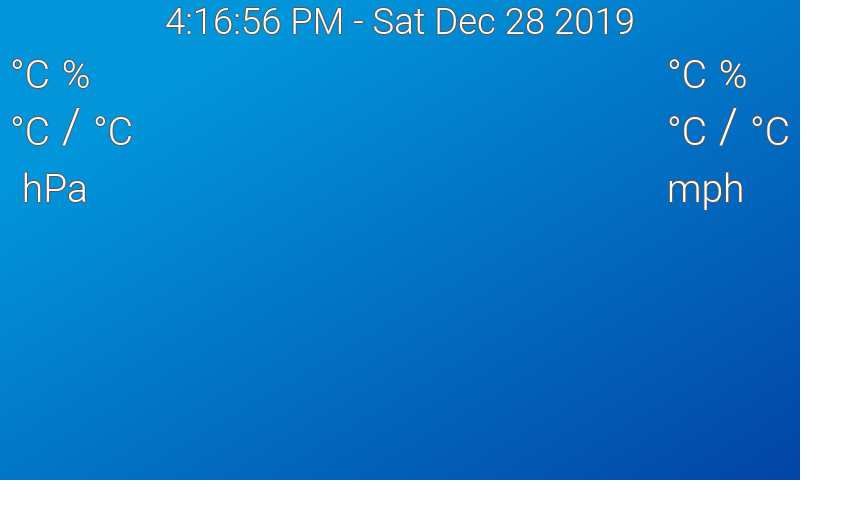
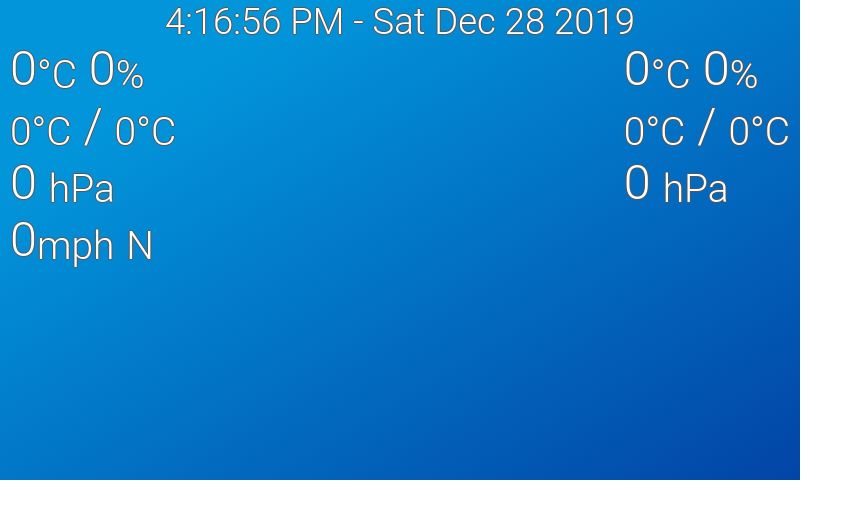
Before and after one commit to JohnELawson/weather-station, a Flask app: page / in a window 1280 px wide. Shown: the top 508 px of the page, without its empty margins (0-863 px from the left). Run offline with Flask 2, Linux system fonts and the light colour scheme; data that the repository does not hold is empty; parts of the project's set-up code (start-up, migrations or seed data) failed here and were passed over; some libraries are stand-ins or nearby versions.

Commit message:
added defaults, ui text size refactors

```diff
--- a/weather.py
+++ b/weather.py
@@ -148,12 +148,14 @@ def get_indoors():
         bme280 = get_bme280()
 
         temperature = round(bme280.temperature, 2)
-        humidity = round(bme280.humidity, 2)
-        pressure = round(bme280.pressure, 2)
+        humidity = int(bme280.humidity)
+        pressure = int(bme280.pressure)
         # altitude = bme280.altitude
     else:
         log.debug("Not using raspberry pi.")
-        temperature, humidity, pressure = 0.0
+        temperature = 11.11
+        humidity = 11
+        pressure = 1111
 
     log.debug(f"Raw indoors weather: {temperature}*C, {pressure}hPa, {humidity}%")
 
--- a/web/static/main.js
+++ b/web/static/main.js
@@ -48,6 +48,7 @@ async function get_indoors_weather(){
     console.log("checking for indoors weather");
     const data = await getApi(INDOORS_ENDPOINT);
     // console.log(data)
+
     if(data.temp > indoor_temp_max){
         indoor_temp_max = data.temp;
     }
@@ -57,6 +58,7 @@ async function get_indoors_weather(){
 
     setHtml("indoor_temp", data.temp);
     setHtml("indoor_humidity", data.humidity);
+    setHtml("indoor_pressure", data.pressure);
     setHtml("indoor_temp_max", indoor_temp_max);
     setHtml("indoor_temp_min", indoor_temp_min);
 }
--- a/web/templates/index.html
+++ b/web/templates/index.html
@@ -21,35 +21,46 @@
 
                 <div class="column_container">
                     <div class="row">
-                        <div id="current_temp"></div>
+                        <div id="current_temp">0</div>
                         <div class="units">°C</div>
                     </div>
                     &nbsp
                     <div class="row">
-                        <div id="current_humidity"></div>
+                        <div id="current_humidity">0</div>
                         <div class="units">%</div>
                     </div>
                 </div>
 
                 <div class="column_container">
                     <div class="row">
-                        <div id="current_temp_max"></div>
+                        <div id="current_temp_max" class="units">0</div>
                         <div class="units">°C</div>
                     </div>
                     <div class="row">
                         &nbsp/&nbsp
                     </div>
                     <div class="row">
-                        <div id="current_temp_min"></div>
+                        <div id="current_temp_min" class="units">0</div>
                         <div class="units">°C</div>
                     </div>
                 </div>
 
                 <div class="column_container">
                     <div class="row">
-                        <div id="current_pressure"></div>
+                        <div id="current_pressure">0</div>
                         &nbsp
                         <div class="units">hPa</div>
+                    </div>
+                </div>
+
+                <div class="column_container">
+                    <div class="row">
+                        <div id="current_wind_speed">0</div>
+                        <div class="units">mph</div>
+                    </div>
+                    &nbsp
+                    <div class="row">
+                        <div id="current_wind_direction" class="units">N</div>
                     </div>
                 </div>
 
@@ -75,36 +86,34 @@
 
                 <div class="column_container">
                     <div class="row">
-                        <div id="indoor_temp"></div>
+                        <div id="indoor_temp">0</div>
                         <div class="units">°C</div>
                     </div>
                     &nbsp
                     <div class="row">
-                        <div id="indoor_humidity"></div>
+                        <div id="indoor_humidity">0</div>
                         <div class="units">%</div>
                     </div>
                 </div>
 
                 <div class="column_container">
                     <div class="row">
-                        <div id="indoor_temp_max"></div>
+                        <div id="indoor_temp_max" class="units">0</div>
                         <div class="units">°C</div>
                     </div>
                     &nbsp/&nbsp
                     <div class="row">
-                        <div id="indoor_temp_min"></div>
+                        <div id="indoor_temp_min" class="units">0</div>
                         <div class="units">°C</div>
                     </div>
                 </div>
 
+
                 <div class="column_container">
                     <div class="row">
-                        <div id="current_wind_speed"></div>
-                        <div class="units">mph</div>
-                    </div>
-                    &nbsp
-                    <div class="row">
-                        <div id="current_wind_direction" class="units"></div>
+                        <div id="indoor_pressure">0</div>
+                        &nbsp
+                        <div class="units">hPa</div>
                     </div>
                 </div>
 
```
